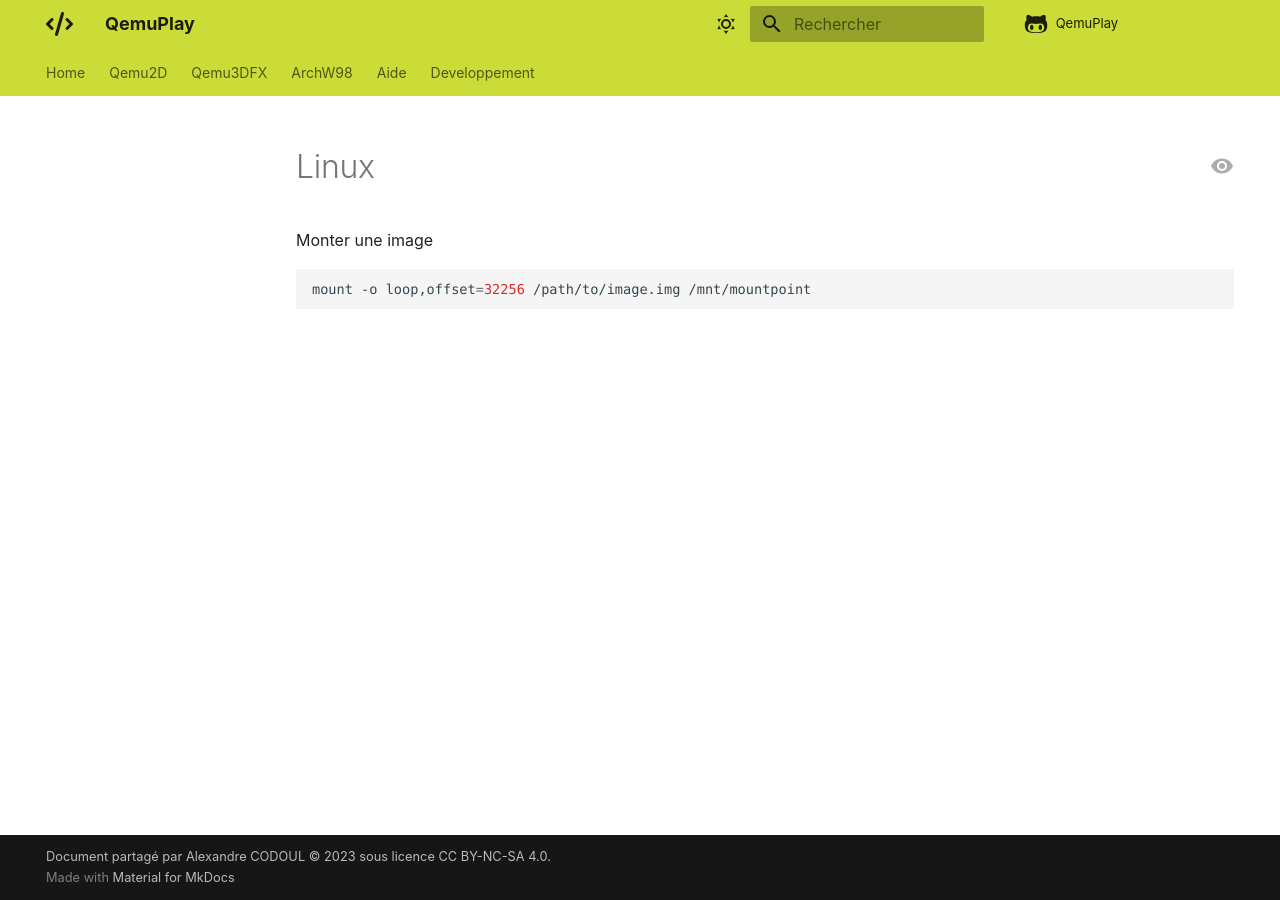
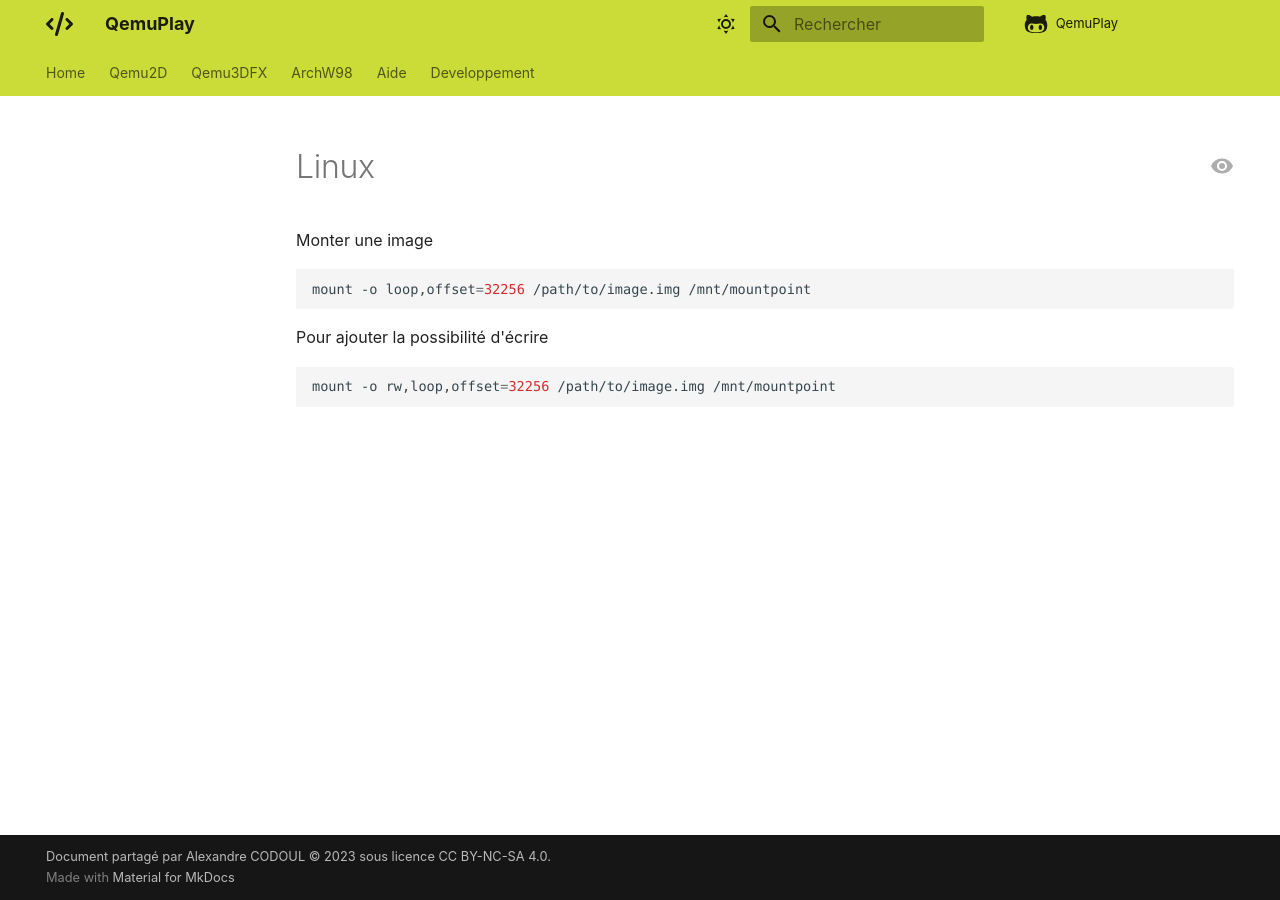
Before and after one commit to daerlnaxe/QemuPlay, an MkDocs documentation site: the page built from docs/80-aide/qemu/linux.md, in a window 1280 px wide. Built offline with MkDocs 1.6.1 and Material for MkDocs 9.7.7, drawn with Linux system fonts in a browser that asks for light colours; comment, search, counter and statistics services are not loaded.

Commit message:
Update linux.md

````diff
--- a/docs/80-aide/qemu/linux.md
+++ b/docs/80-aide/qemu/linux.md
@@ -2,3 +2,8 @@ Monter une image
 ```bash
 mount -o loop,offset=32256 /path/to/image.img /mnt/mountpoint
 ```
+
+Pour ajouter la possibilité d'écrire
+```bash
+mount -o rw,loop,offset=32256 /path/to/image.img /mnt/mountpoint
+```
````
